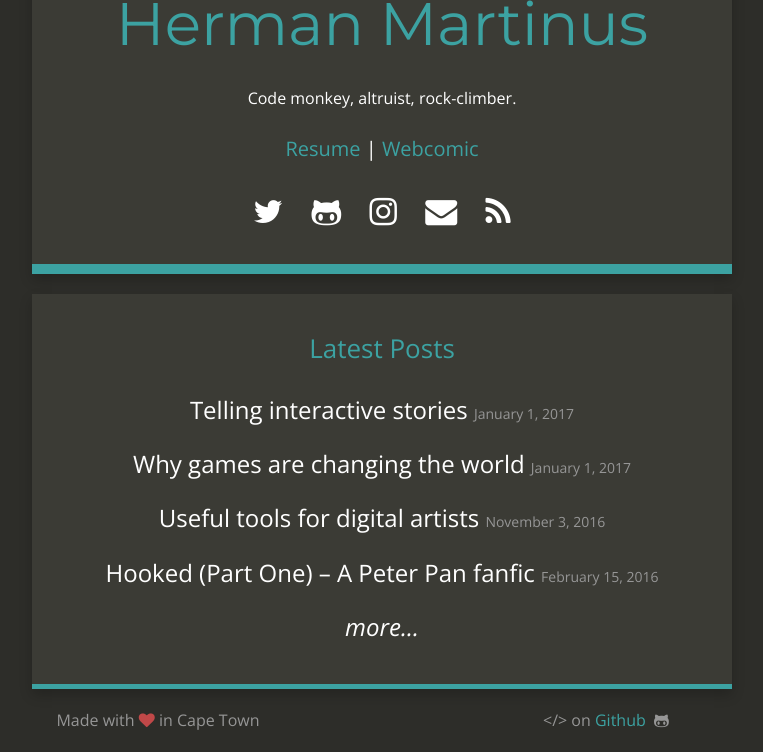
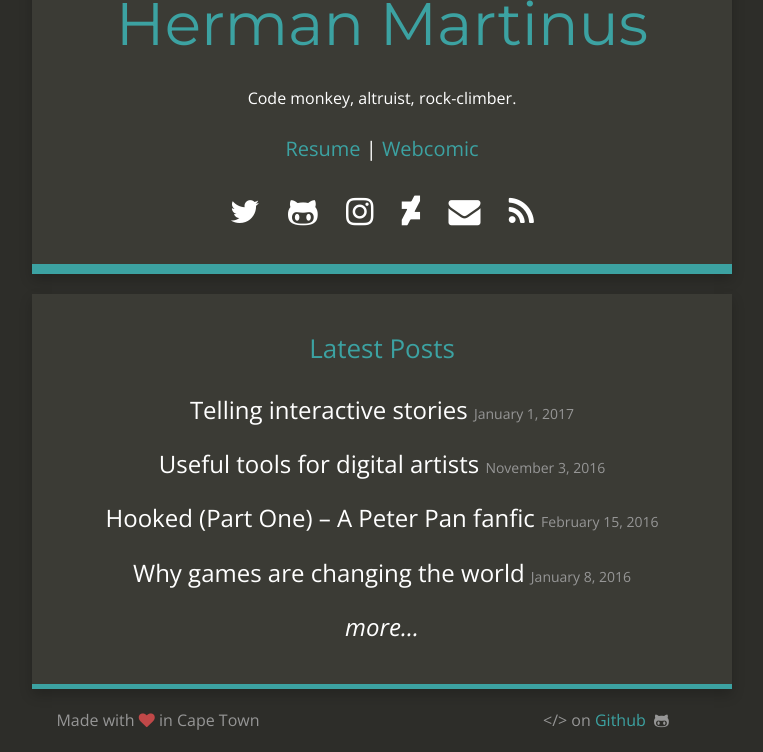
Before and after one commit to HermanMartinus/HermanMartinus.github.io, a Jekyll site: the page built from index.html, in a window 1280 px wide, cut to the strip 174-926 px from the top of the page. Shown: the whole strip, without its empty margins (258-1021 px from the left). Built offline with Jekyll 4.4.1, drawn with Linux system fonts in a browser that asks for light colours; nearby versions of some CDN libraries.

Commit message:
Deviantart

```diff
--- a/_config.yml
+++ b/_config.yml
@@ -23,6 +23,7 @@ stackoverflow_link:
 xing_link:
 facebook_link:
 tumblr: "http://whypictures.com"
+deviant_art: hfbmartinus
 resume: "https://drive.google.com/open?id=1uzUvrC-GlNv9_YmAn8mjAwU575N4sDGE"
 
 # Footer
--- a/_includes/social_links.html
+++ b/_includes/social_links.html
@@ -8,6 +8,7 @@
   {% if site.stackoverflow_link %}<a href="{{ site.stackoverflow_link }}" target="_new"><i class="fa fa-stack-overflow"></i></a>{% endif %}
   {% if site.instagram_username %}<a href="https://www.instagram.com/{{ site.instagram_username }}" target="_new"><i class="fa fa-instagram"></i></a>{% endif %}
   {% if site.reddit_username %}<a href="https://www.reddit.com/u/{{ site.reddit_username }}" target="_new"><i class="fa fa-reddit-alien"></i></a>{% endif %}
+  {% if site.deviant_art %}<a href="https://{{ site.deviant_art }}.deviantart.com"><i class="fa fa-deviantart"></i></a>{% endif %}
   {% if site.email %}<a href="mailto:{{ site.email }}"><i class="fa fa-envelope"></i></a>{% endif %}
   <a href="{{ site.baseurl }}/feed.xml" target="_new"><i class="fa fa-rss"></i></a>
 </p>
--- a/_posts/2016-01-08-games-change-the-world.md
+++ b/_posts/2016-01-08-games-change-the-world.md
@@ -1,7 +1,7 @@
 ---
 layout:     post
 title:      Why games are changing the world
-date:       2017-01-01 12:32:18
+date:       2016-01-08 12:32:18
 summary:    Musings on how videogames are changing the world for the better
 categories: games
 thumbnail: gamepad
```
